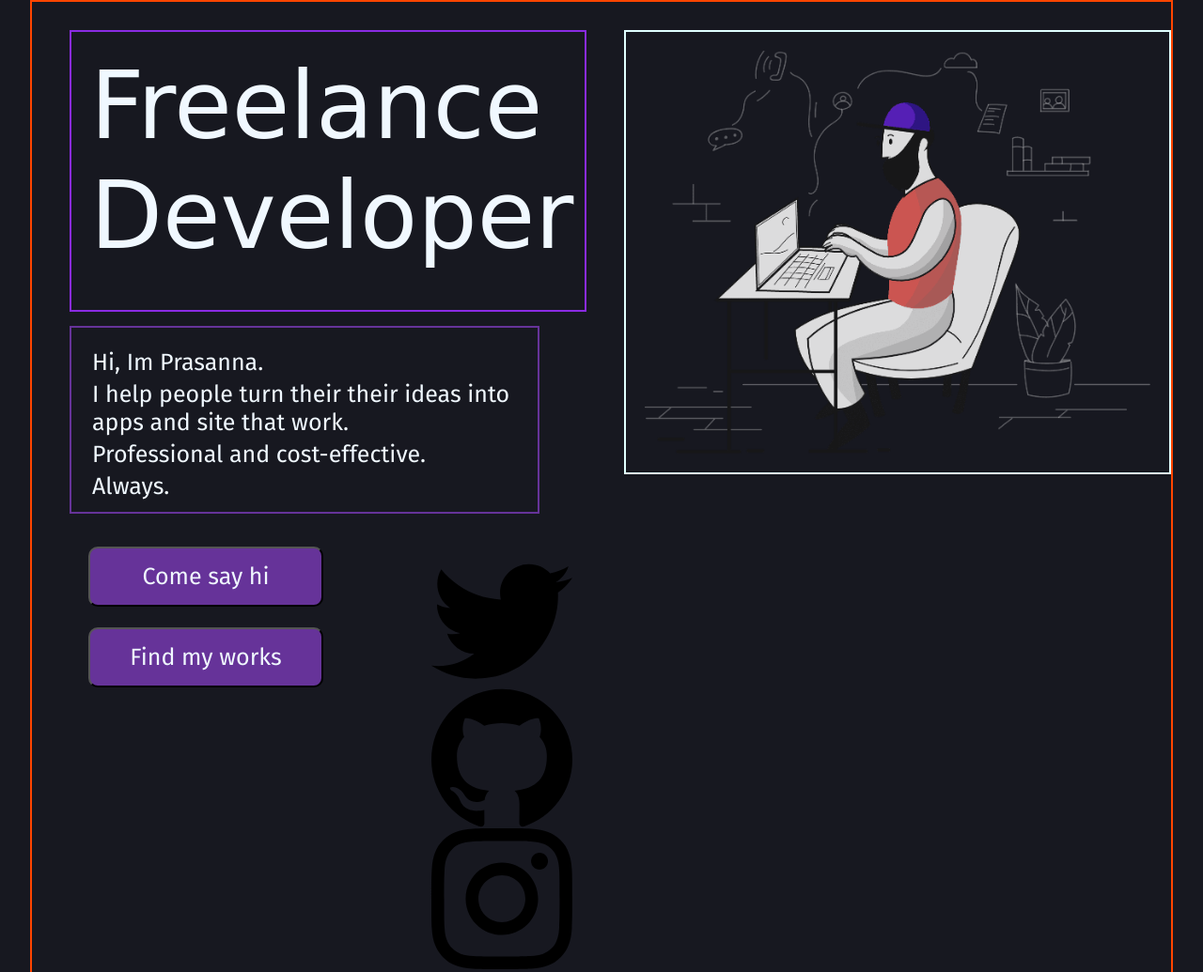
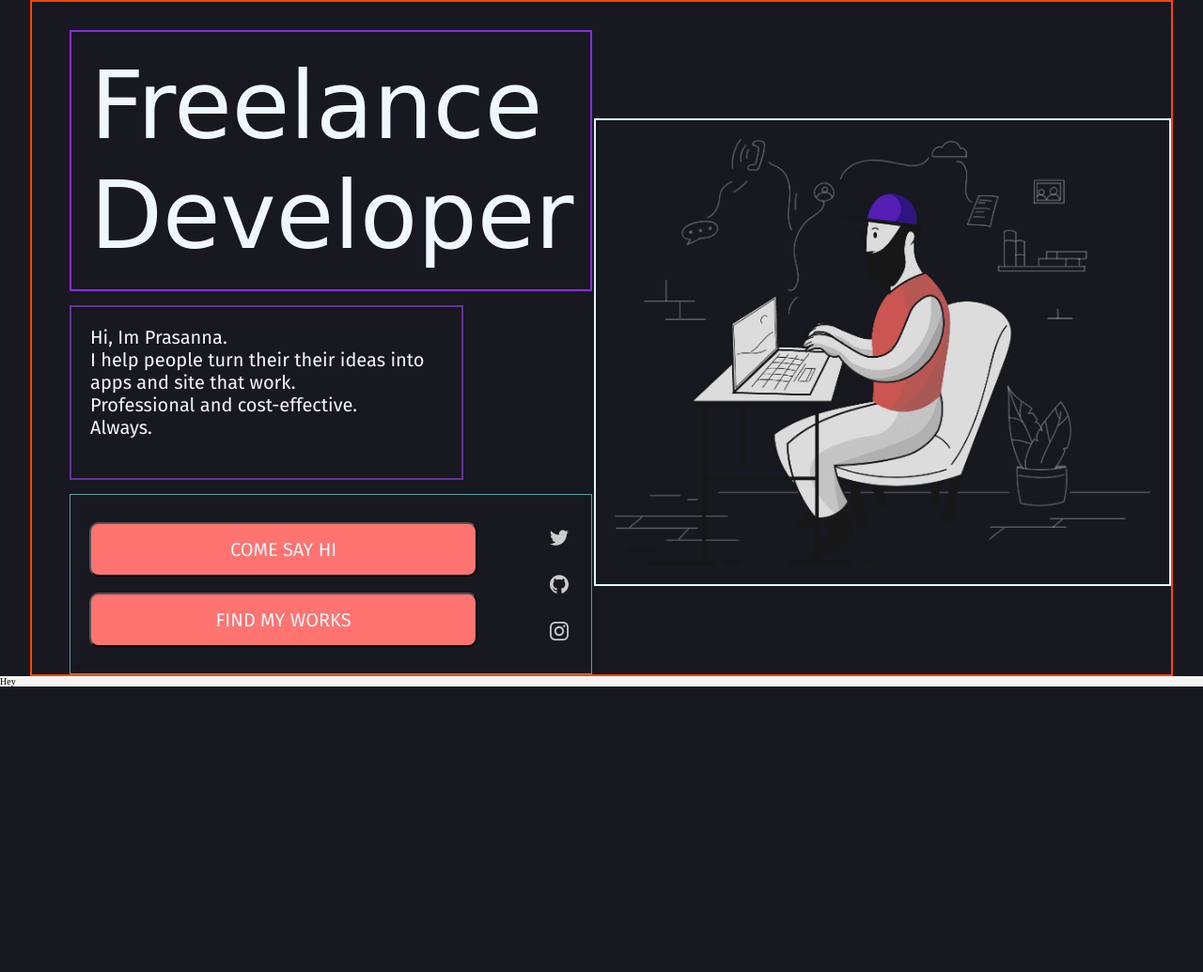
Before and after one commit to prasannakoirala58/Web-Dev4, a plain HTML site: page index.html in a window 1280 px wide. Shown: the top 1035 px of the page at 94% size. After the commit the page ends 800 px from the top, so only its background shows below. Drawn offline with Linux system fonts and the light colour scheme; a web font is replaced by a local one.

Commit message:
style layout fixed

```diff
--- a/index.html
+++ b/index.html
@@ -41,13 +41,13 @@
           </div>
 
           <div class="social-links">
-            <svg class="icons twitter-link">
+            <svg class="icons">
               <use xlink:href="sprite.svg#icon-twitter"></use>
             </svg>
-            <svg class="icons github-link">
+            <svg class="icons">
               <use xlink:href="sprite.svg#icon-github"></use>
             </svg>
-            <svg class="icons instagram-link">
+            <svg class="icons">
               <use xlink:href="sprite.svg#icon-instagram"></use>
             </svg>
           </div>
--- a/style.css
+++ b/style.css
@@ -18,7 +18,13 @@ body {
   border: 2px solid orangered;
   margin: auto;
   display: flex;
-  justify-content: space-between;
+}
+
+.content {
+  display: flex;
+  flex-direction: column;
+  justify-content: space-evenly;
+  align-items: stretch;
 }
 
 /* ------------------------------
@@ -28,7 +34,7 @@ body {
   font-weight: 400;
   font-size: 10rem;
   color: aliceblue;
-  width: 55rem;
+  width: 93%;
   height: 30rem;
   display: flex;
   flex-direction: column;
@@ -42,20 +48,28 @@ body {
 // PARAGRAPHS */
 .paragraphs {
   font-family: 'Fira Sans', sans-serif;
-  font-size: 2.5rem;
+  font-size: 2rem;
   display: flex;
   flex-direction: column;
+  justify-content: flex-start;
   color: aliceblue;
   border: 2px solid rebeccapurple;
-  width: 50rem;
-  height: 20rem;
+  width: 70%;
+  height: 50%;
   margin-top: 1.5rem;
   margin-left: 4rem;
   padding: 2rem;
 }
 
-.text {
+/* .text {
   padding: 0.2rem;
+} */
+
+.landing-image {
+  display: flex;
+  flex-direction: column;
+  justify-content: center;
+  align-items: center;
 }
 
 .coder-guy {
@@ -68,35 +82,45 @@ body {
 .call-to-action {
   display: flex;
   justify-content: space-between;
-  width: 100%;
+  width: 93%;
   margin-top: 1.5rem;
   margin-left: 4rem;
   padding: 2rem;
+  border: 1px solid cadetblue;
 }
 
 .buttons {
   display: flex;
   flex-direction: column;
   align-items: flex-start;
-  justify-content: space-between;
-  width: 25rem;
-  height: 15rem;
+  justify-content: space-around;
+  width: 100%;
+  height: 100%;
+}
+
+.btn {
+  font-family: 'Fira Sans', sans-serif;
+  font-size: 2rem;
+  color: aliceblue;
+  background-color: #ff7370; /* #FF7370 */
+  padding: 1.5rem;
+  width: 85%;
+  border-radius: 1rem;
+  text-transform: uppercase;
 }
 
 .social-links {
   display: flex;
   flex-direction: column;
-  align-items: flex-end;
+  justify-content: space-around;
+  align-items: center;
+  width: 3rem;
 }
 
-.btn {
-  font-family: 'Fira Sans', sans-serif;
-  font-size: 2.5rem;
-  color: aliceblue;
-  background-color: rebeccapurple; /* #FF7370 */
-  padding: 1.5rem;
-  width: 100%;
-  border-radius: 1rem;
+.icons {
+  width: 2rem;
+  height: 5rem;
+  fill: #ccc;
 }
 
 /* ------------------------------
```
